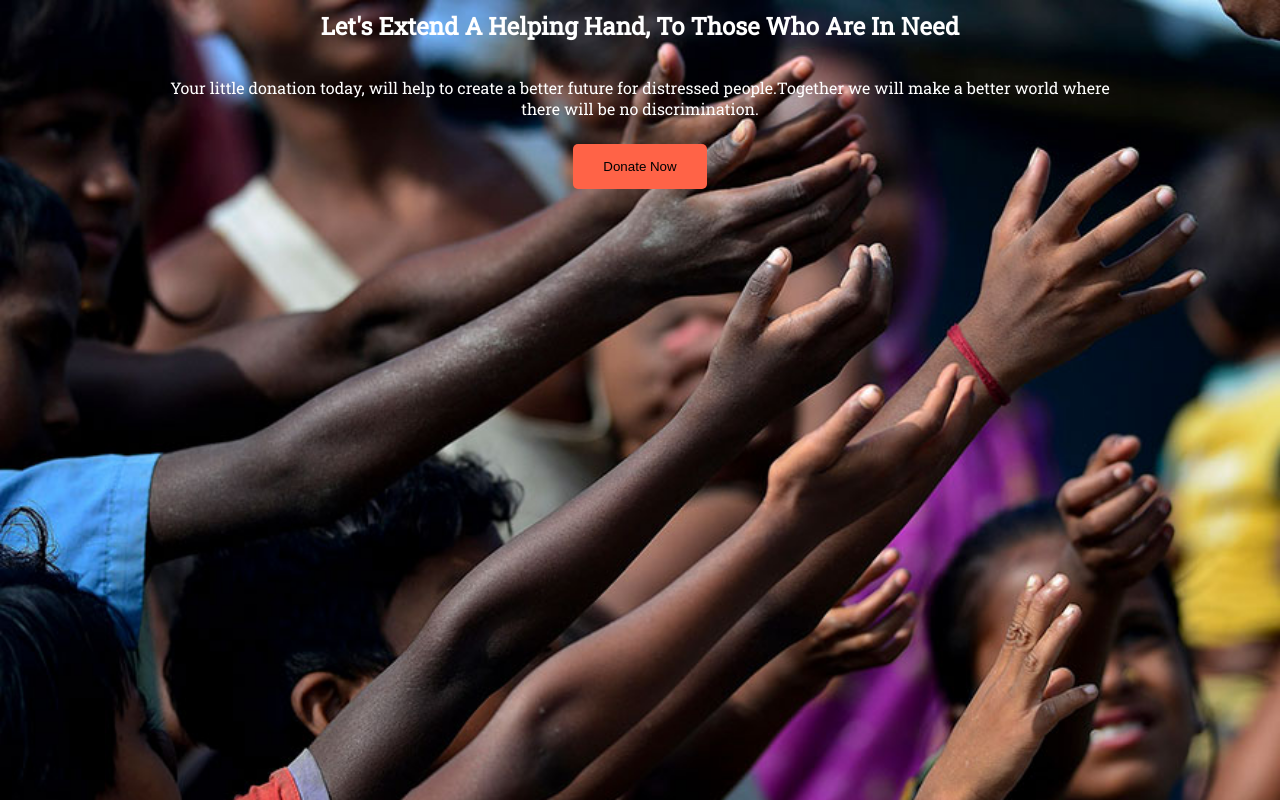
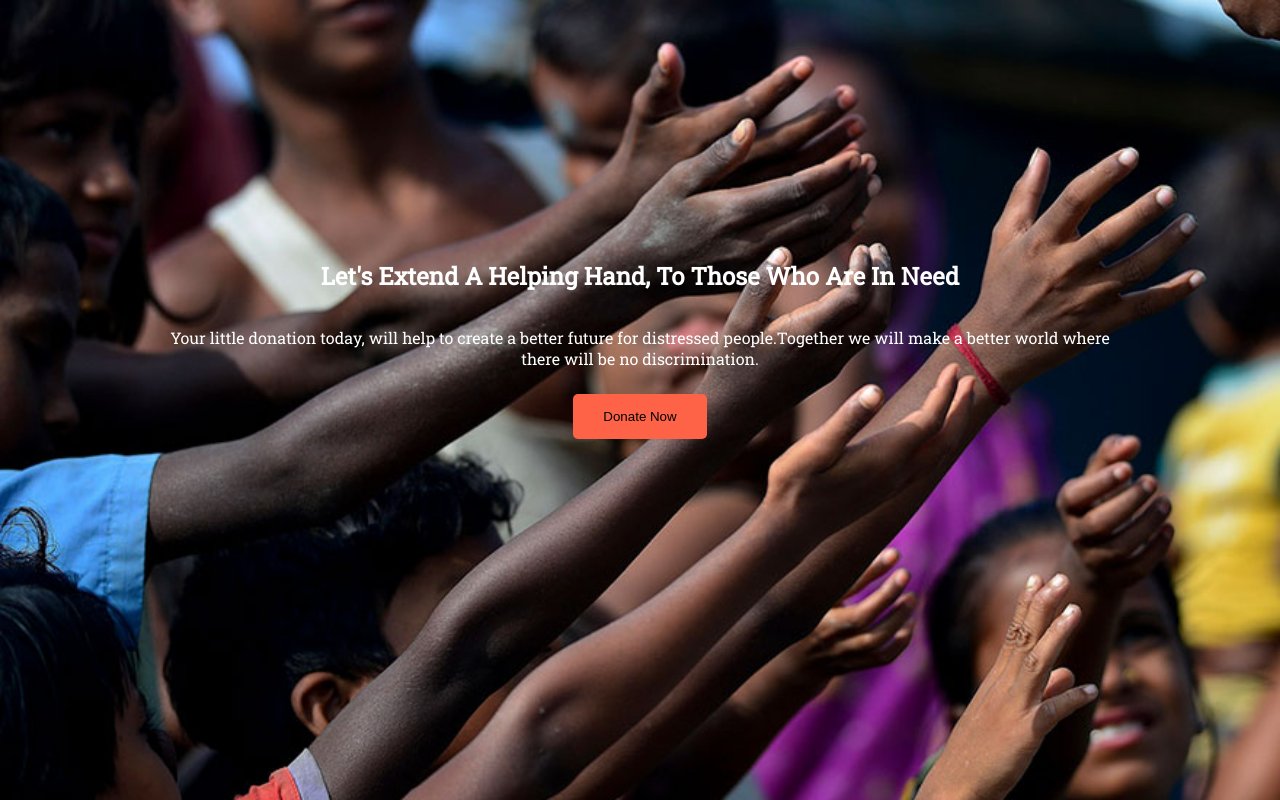
Before and after one commit to hasanshanto01/donation-ace, a plain HTML site: page index.html in a window 1280 px wide. Drawn offline with Linux system fonts and the light colour scheme.

Commit message:
titled modified3

```diff
--- a/css/style.css
+++ b/css/style.css
@@ -9,21 +9,21 @@ body {
 }
 
 .title {
+    width: 100%;
+    height: 100vh;
+    background-image: url(../img/donation-1.jpg);
+    background-repeat: no-repeat;
+    background-size: cover;
+}
+
+.title-description {
     /* width: 100%;
     height: 100vh;
     background-image: url(../img/donation-1.jpg);
     background-repeat: no-repeat;
     background-size: cover; */
-}
-
-.title-description {
-    width: 100%;
-    height: 100vh;
-    background-image: url(../img/donation-1.jpg);
-    background-repeat: no-repeat;
-    background-size: cover;
     color: white;
-    /* padding-top: 250px; */
+    padding-top: 250px;
     text-align: center;
 }
 
```
